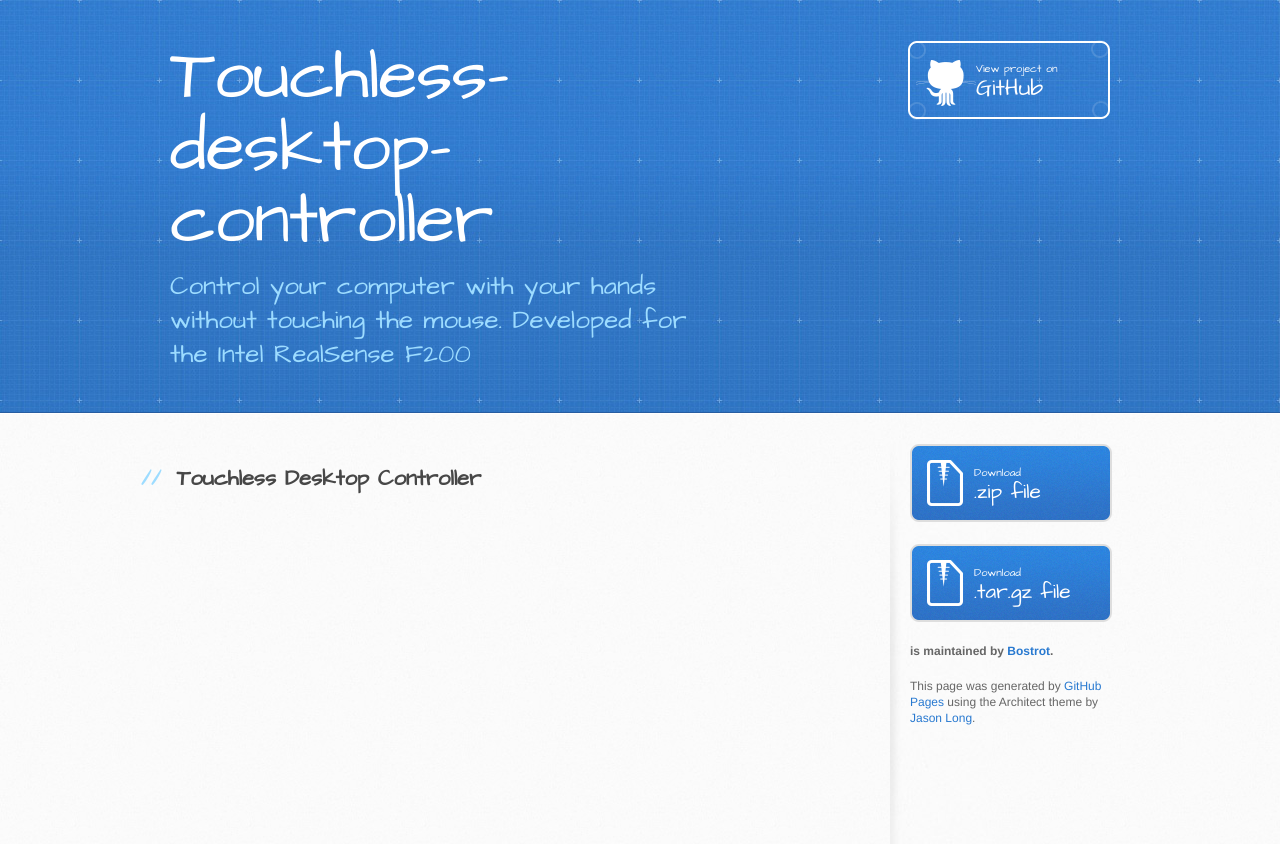
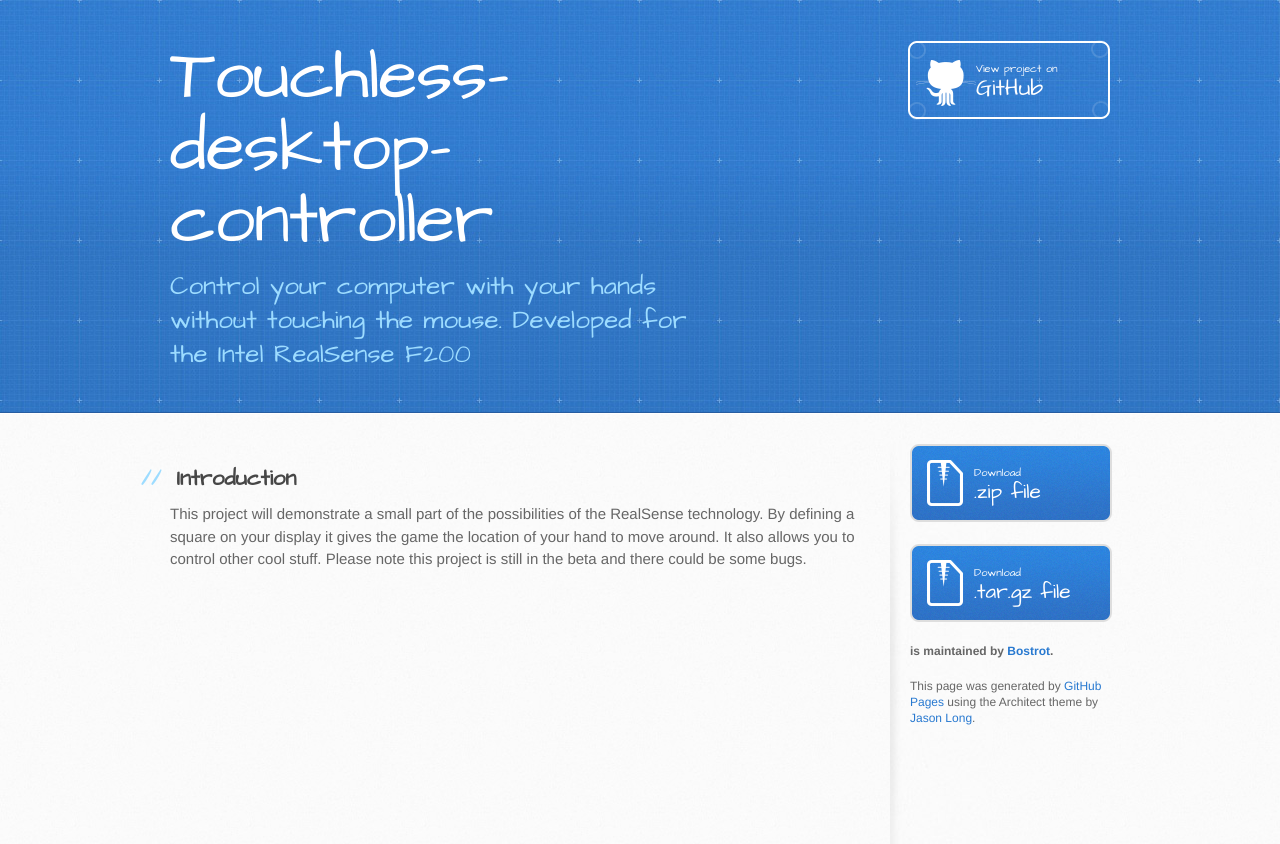
Before and after one commit to bostrot/Touchless-Desktop-Controller, a plain HTML site: page index.html in a window 1280 px wide. Drawn offline with Linux system fonts and the light colour scheme.

Commit message:
Update index.html

```diff
--- a/index.html
+++ b/index.html
@@ -29,7 +29,8 @@
       <div class="inner clearfix">
         <section id="main-content">
           <h2>
-<a id="touchless-desktop-controller" class="anchor" href="#touchless-desktop-controller" aria-hidden="true"><span aria-hidden="true" class="octicon octicon-link"></span></a>Touchless Desktop Controller</h2>
+<a id="touchless-desktop-controller" class="anchor" href="#touchless-desktop-controller" aria-hidden="true"><span aria-hidden="true" class="octicon octicon-link"></span></a>Introduction</h2>
+<p>This project will demonstrate a small part of the possibilities of the RealSense technology. By defining a square on your display it gives the game the location of your hand to move around. It also allows you to control other cool stuff. Please note this project is still in the beta and there could be some bugs.</p>
         </section>
 
         <aside id="sidebar">
```
